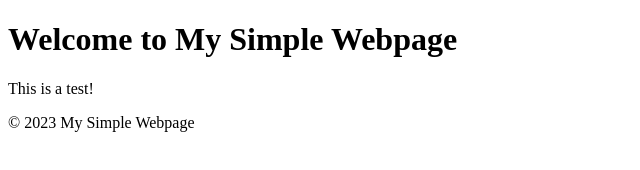
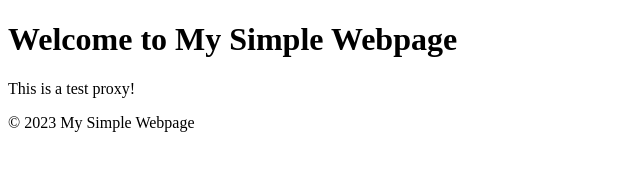
Before and after one commit to timekeeper14/MyCode, a plain HTML site: page index.html in a window 1280 px wide. Shown: the full height of the page, 0-640 px from the left. Drawn offline with Linux system fonts and the light colour scheme.

Commit message:
proxy_test

```diff
--- a/index.html
+++ b/index.html
@@ -10,7 +10,7 @@
         <h1>Welcome to My Simple Webpage</h1>
     </header>
     <main>
-        <p>This is a test!</p>
+        <p>This is a test proxy!</p>
     </main>
     <footer>
         <p>&copy; 2023 My Simple Webpage</p>
```
